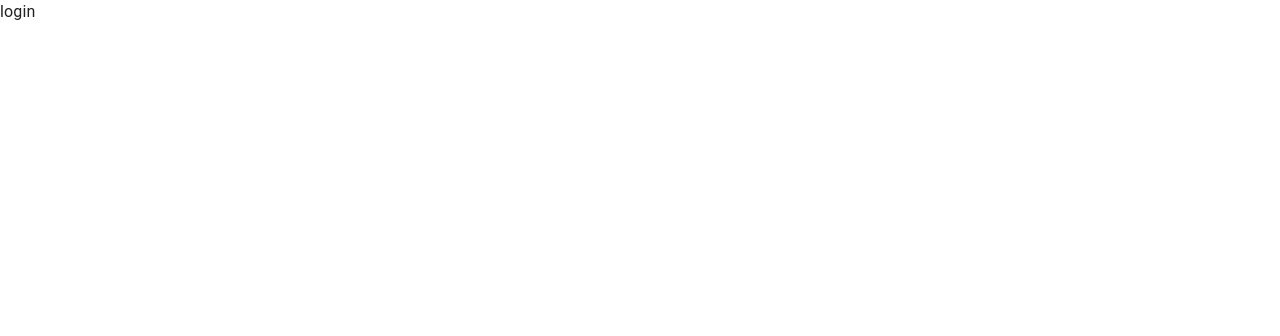
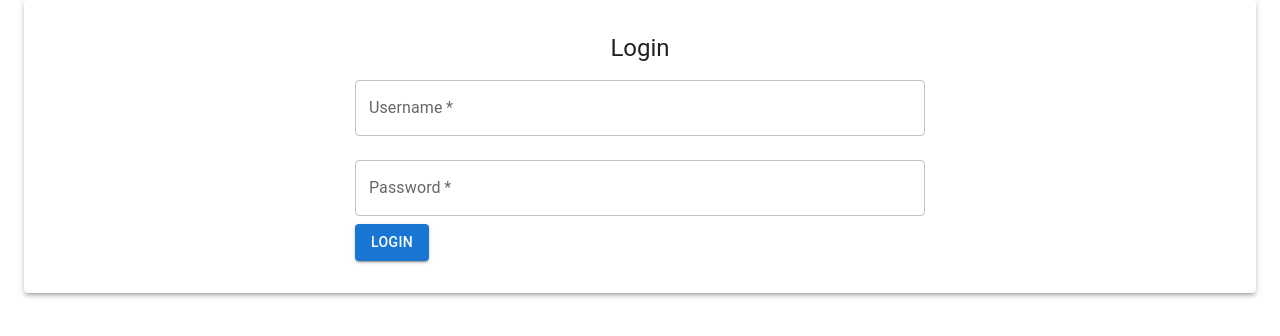
Before and after one commit to AbhishekThakur0007/oye-frontend, a React (Vite) app: page /Login in a window 1280 px wide. Shown: the top 336 px of the page. Built offline with nearby package versions, Linux system fonts and the light colour scheme.

Commit message:
login page created

```diff
--- a/src/pages/Login.jsx
+++ b/src/pages/Login.jsx
@@ -1,11 +1,47 @@
-import React from 'react'
+import { Container, Paper, Typography, TextField, Button } from '@mui/material'
+import React, { useState } from 'react'
 
 const Login = () => {
-  return (
-    <div>
-      login
-    </div>
-  )
+    const [isLogin, setLogin] = useState(true)
+    return (
+        <Container maxWidth="sx">
+            <Paper elevation={3}
+                sx={{
+                    padding: 4,
+                    display: 'flex',
+                    flexDirection: 'column',
+                    alignItems: 'center'
+                }}
+            >
+                {
+                    isLogin ?
+                        <>
+                            <Typography variant="h5">Login</Typography>
+                            <form action="">
+                                <TextField
+                                    required
+                                    fullWidth
+                                    label="Username"
+                                    variant="outlined"
+                                    margin="normal" />
+
+                                <TextField
+                                    required
+                                    fullWidth
+                                    label="Password"
+                                    type='password'
+                                    variant="outlined"
+                                    margin="normal" />
+                                <Button variant='contained' color='primary' type='submit'>
+                                    Login
+                                </Button>
+                            </form>
+                        </>
+                        : <span>register</span>
+                }
+            </Paper>
+        </Container>
+    )
 }
 
 export default Login
```
